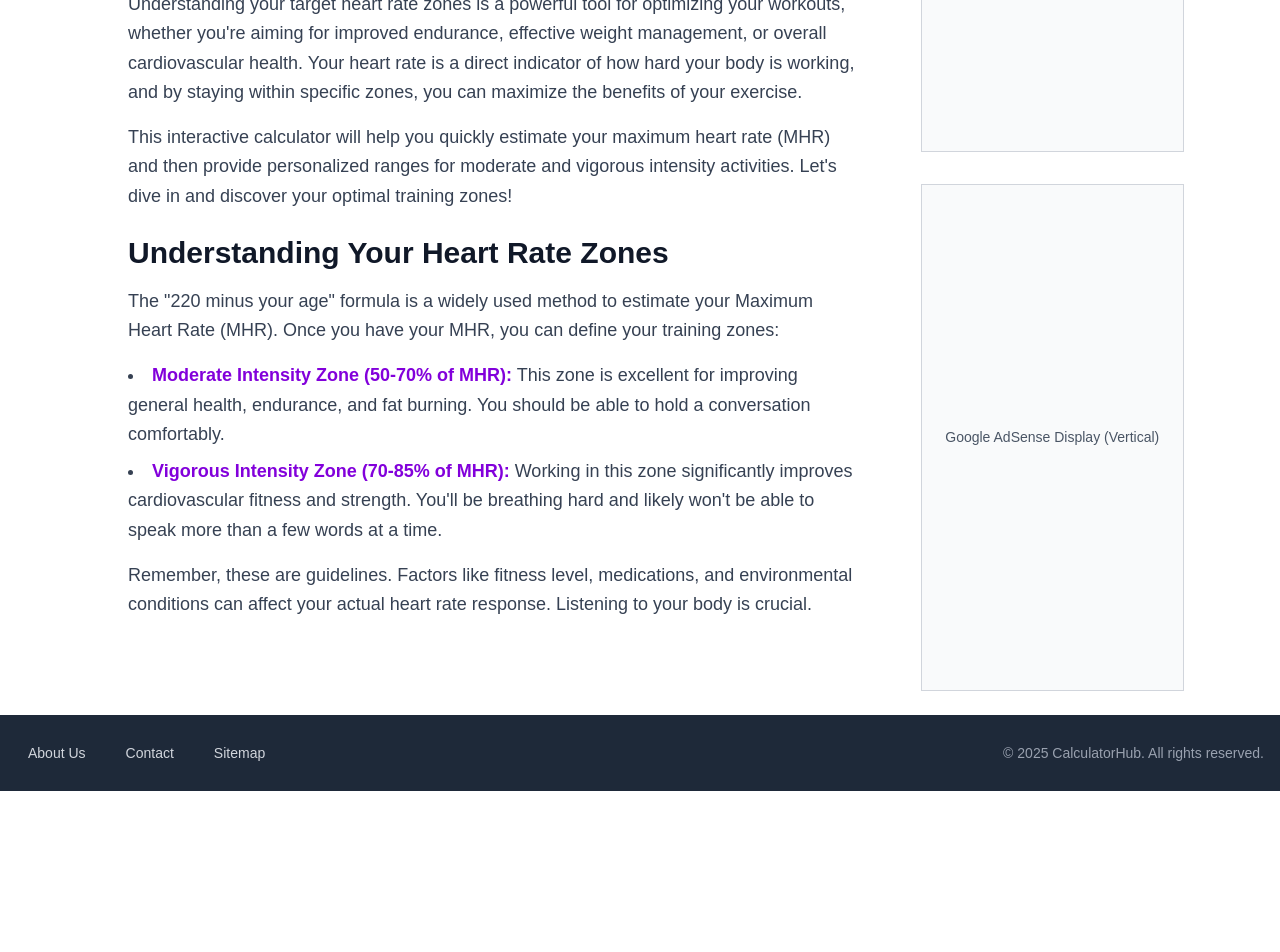
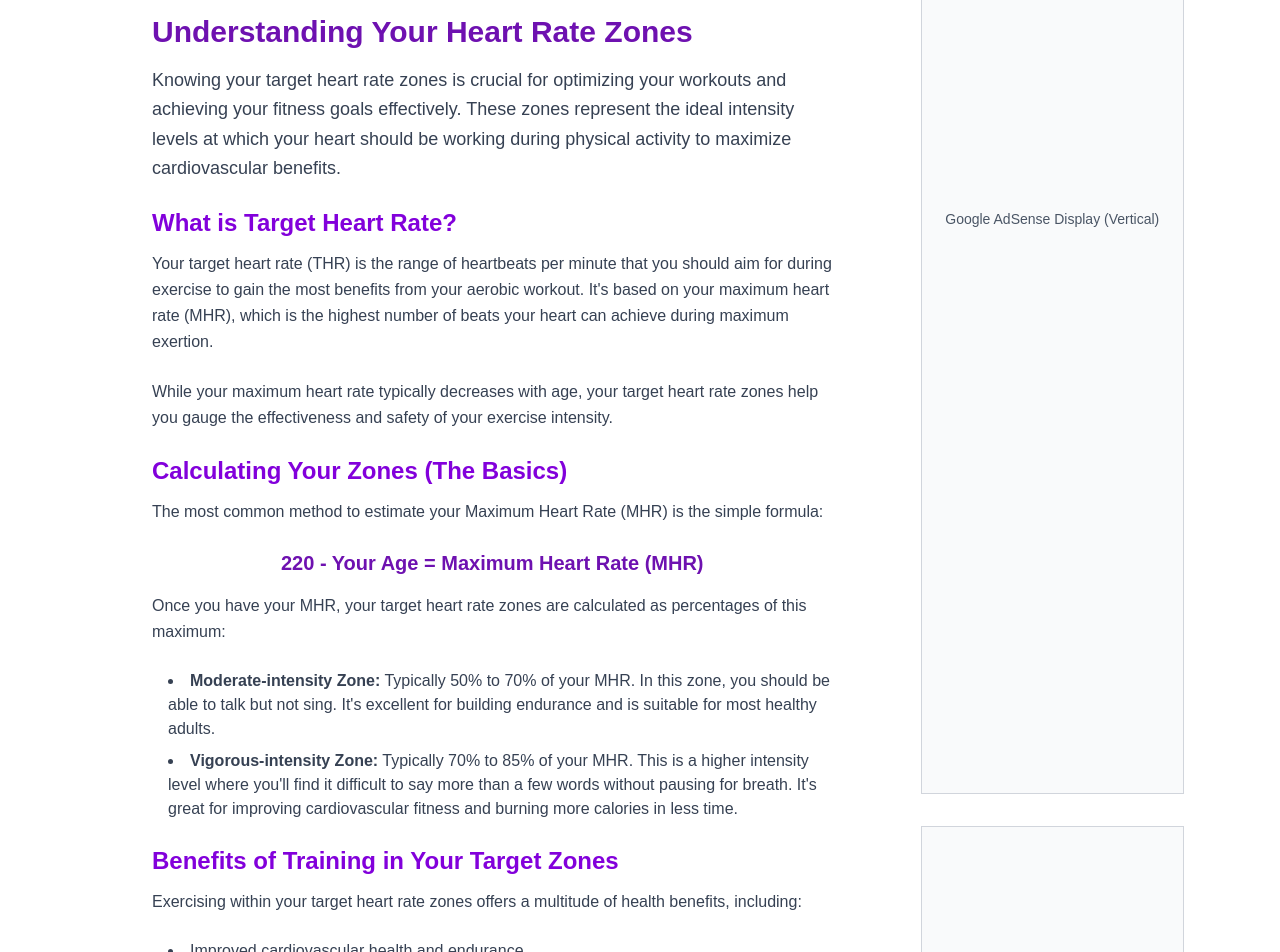
Before and after one commit to faizanhafiz/calculatorcenter, a Next.js app: page /fitness-health/heart-rate-calculator in a window 1280 px wide. Shown: the part 620-1572 px from the top of the page. Before the commit the page ends 1411 px from the top, so only its background shows below. Built offline with nearby package versions, Linux system fonts and the light colour scheme.

Commit message:
fix static content on heart rate

```diff
--- a/app/fitness-health/heart-rate-calculator/HeartRateStaticContent.tsx
+++ b/app/fitness-health/heart-rate-calculator/HeartRateStaticContent.tsx
@@ -4,39 +4,90 @@ import AdsSection from '@/components/TopAd';
 
 export default function HeartRateStaticContent() {
   return (
-    <div className="text-gray-700 text-lg leading-relaxed space-y-6">
-      {/* Introduction Section */}
-      <div>
-        <p className="mb-4">
-          Understanding your target heart rate zones is a powerful tool for optimizing your workouts, whether you're aiming for improved endurance, effective weight management, or overall cardiovascular health. Your heart rate is a direct indicator of how hard your body is working, and by staying within specific zones, you can maximize the benefits of your exercise.
+
+    <div className="space-y-6 text-gray-700 p-6"> {/* Added padding for consistency */}
+      <div className="block md:hidden mt-8 mb-8">
+            <AdsSection />
+          </div>
+      <h2 className="text-3xl font-bold text-purple-800 mb-4">Understanding Your Heart Rate Zones</h2>
+      <p className="text-lg leading-relaxed">
+        Knowing your target heart rate zones is crucial for optimizing your workouts and achieving your fitness goals effectively. These zones represent the ideal intensity levels at which your heart should be working during physical activity to maximize cardiovascular benefits.
       </p>
-        <p>
-          This interactive calculator will help you quickly estimate your maximum heart rate (MHR) and then provide personalized ranges for moderate and vigorous intensity activities. Let's dive in and discover your optimal training zones!
+
+      <h3 className="text-2xl font-semibold text-purple-700 mb-3">What is Target Heart Rate?</h3>
+      <p className="leading-relaxed">
+        Your target heart rate (THR) is the range of heartbeats per minute that you should aim for during exercise to gain the most benefits from your aerobic workout. It's based on your maximum heart rate (MHR), which is the highest number of beats your heart can achieve during maximum exertion.
       </p>
-      </div>
+      <p className="leading-relaxed">
+        While your maximum heart rate typically decreases with age, your target heart rate zones help you gauge the effectiveness and safety of your exercise intensity.
+      </p>
 
         <div className="block md:hidden mt-8 mb-8">
             <AdsSection />
           </div>
 
-      {/* More Static Content - Explaining Zones */}
-      <div>
-        <h2 className="text-3xl font-bold text-gray-900 mb-4">Understanding Your Heart Rate Zones</h2>
-        <p className="mb-4">
-          The "220 minus your age" formula is a widely used method to estimate your Maximum Heart Rate (MHR). Once you have your MHR, you can define your training zones:
+      <h3 className="text-2xl font-semibold text-purple-700 mb-3">Calculating Your Zones (The Basics)</h3>
+      <p className="leading-relaxed">
+        The most common method to estimate your Maximum Heart Rate (MHR) is the simple formula:
       </p>
-        <ul className="list-disc list-inside space-y-2 mb-4">
+      <p className="text-xl font-bold text-center text-purple-800 my-4">
+        220 - Your Age = Maximum Heart Rate (MHR)
+      </p>
+      <p className="leading-relaxed">
+        Once you have your MHR, your target heart rate zones are calculated as percentages of this maximum:
+      </p>
+      <ul className="list-disc list-inside space-y-2 ml-4">
         <li>
-            <span className="font-bold text-purple-700">Moderate Intensity Zone (50-70% of MHR):</span> This zone is excellent for improving general health, endurance, and fat burning. You should be able to hold a conversation comfortably.
+          <strong>Moderate-intensity Zone:</strong> Typically 50% to 70% of your MHR. In this zone, you should be able to talk but not sing. It's excellent for building endurance and is suitable for most healthy adults.
         </li>
         <li>
-            <span className="font-bold text-purple-700">Vigorous Intensity Zone (70-85% of MHR):</span> Working in this zone significantly improves cardiovascular fitness and strength. You'll be breathing hard and likely won't be able to speak more than a few words at a time.
+          <strong>Vigorous-intensity Zone:</strong> Typically 70% to 85% of your MHR. This is a higher intensity level where you'll find it difficult to say more than a few words without pausing for breath. It's great for improving cardiovascular fitness and burning more calories in less time.
         </li>
       </ul>
-        <p>
-          Remember, these are guidelines. Factors like fitness level, medications, and environmental conditions can affect your actual heart rate response. Listening to your body is crucial.
+
+      <h3 className="text-2xl font-semibold text-purple-700 mb-3">Benefits of Training in Your Target Zones</h3>
+      <p className="leading-relaxed">
+        Exercising within your target heart rate zones offers a multitude of health benefits, including:
       </p>
+      <ul className="list-disc list-inside space-y-2 ml-4">
+        <li>Improved cardiovascular health and endurance</li>
+        <li>More efficient calorie burning and weight management</li>
+        <li>Reduced risk of chronic diseases like heart disease, stroke, and type 2 diabetes</li>
+        <li>Lower blood pressure and cholesterol levels</li>
+        <li>Enhanced mood and reduced stress</li>
+        <li>Better sleep quality</li>
+        <li>Stronger bones and muscles (especially with vigorous activity)</li>
+      </ul>
+        <div className="block md:hidden mt-8 mb-8">
+            <AdsSection />
           </div>
+
+      <h3 className="text-2xl font-semibold text-purple-700 mb-3">How to Monitor Your Heart Rate</h3>
+      <p className="leading-relaxed">
+        To ensure you're training in your desired zone, you can monitor your heart rate using several methods:
+      </p>
+      <ul className="list-disc list-inside space-y-2 ml-4">
+        <li>
+          <strong>Manual Pulse Check:</strong> Place two fingers (not your thumb) on your radial artery (thumb side of your wrist) or carotid artery (side of your neck). Count your heartbeats for 15 seconds and multiply by four to get your beats per minute (BPM).
+        </li>
+        <li>
+          <strong>Wearable Devices:</strong> Fitness trackers, smartwatches, and chest strap monitors provide real-time heart rate data, making it easier to stay in your target zone.
+        </li>
+      </ul>
+
+      <h3 className="text-2xl font-semibold text-purple-700 mb-3">Important Considerations & Abnormal Heartbeat</h3>
+      <p className="leading-relaxed">
+        While heart rate zones are a great guide, remember that they are estimates. Factors like your current fitness level, medications, stress, and even environmental conditions can affect your heart rate.
+      </p>
+      <p className="leading-relaxed">
+        It's particularly important to pay attention to your body and heart rate during exercise. If you experience an <strong className="text-red-600">abnormal heartbeat</strong>, such as a sudden flutter, skipped beats, or a racing heart that doesn't align with your exertion level, stop exercising immediately. Other warning signs include chest pain, dizziness, extreme shortness of breath, or feeling faint.
+      </p>
+      <p className="leading-relaxed">
+        If you frequently notice an abnormal heartbeat or any concerning symptoms, it is crucial to consult with a healthcare professional. They can provide a proper diagnosis and recommend the safest and most effective exercise plan for your specific health condition.
+      </p>
+      <p className="leading-relaxed">
+        For personalized advice and to determine the safest and most effective exercise plan for you, it's highly recommended to consult with a healthcare professional or a certified fitness expert.
+      </p>
     </div>
   );
 }
--- a/app/fitness-health/heart-rate-calculator/page.tsx
+++ b/app/fitness-health/heart-rate-calculator/page.tsx
@@ -8,18 +8,20 @@ export const metadata: Metadata = {
   title: 'Heart Rate Calculator - Optimize Your Workouts | Zenicalculator',
   description: 'Calculate your maximum heart rate and target heart rate zones for moderate and vigorous intensity workouts. Improve your fitness and cardiovascular health.',
   keywords: [
+    'abnormal heartbeat',
     'Heart Rate Calculator',
     'Target Heart Rate',
     'Max Heart Rate',
     'Fitness Zones',
     'Cardio Health',
-    'Workout Zones'
+    'Workout Zones',
+
   ],
   openGraph: {
-    title: 'Heart Rate Calculator - CalculatorHub',
+    title: 'Heart Rate Calculator - Zenicalculator ',
     description: 'Calculate your maximum heart rate and target heart rate zones for moderate and vigorous intensity workouts.',
     url: 'https://zenicalculator.com/fitness-health/heart-rate-calculator', // Update URL
-    siteName: 'CalculatorHub',
+    siteName: 'zenicalculator',
     images: [
       {
         url: 'https://zenicalculator.com/og-images/heart-rate-calculator.png', // Placeholder image URL
```
Lines whose indentation alone changed are shown as unchanged.
